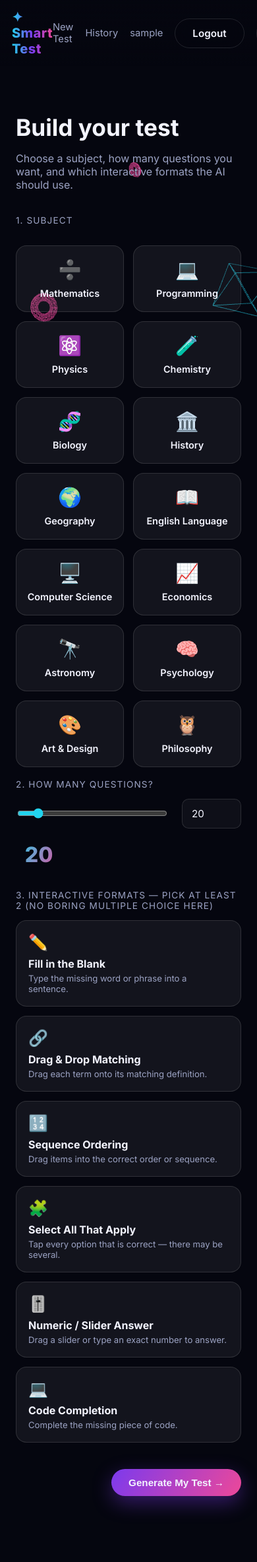
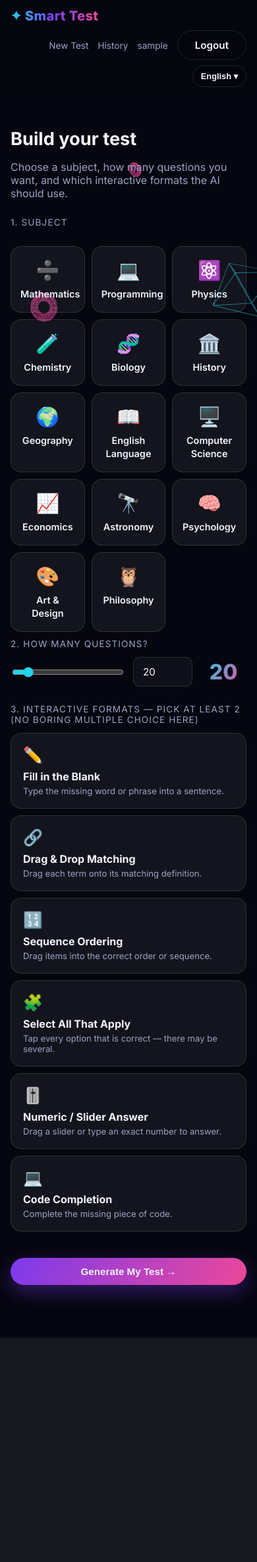
Before and after one commit to ikram-backend2324/ThinkPlay-AI, a Django app: page /quiz/setup/ in a window 390 px wide. Shown: the whole page at 66% size. After the commit the page ends 2028 px from the top, so only its background shows below. Run offline with Django 5.2, Linux system fonts and the light colour scheme; the visitor is signed in with stand-in values (Sample User, id 1); data comes from the database, SQL or seed files in the repository; some libraries are stand-ins or nearby versions.

Commit message:
Make the UI responsive on phones and small tablets
The navbar was the real breakage: .nav-links had no flex-wrap, so on
narrow viewports (New Test / History / username / Logout / language
dropdown all in one row) it overflowed and got silently clipped by
body's overflow-x: hidden — parts of the nav were unreachable on
mobile. Made nav-links/navbar wrap onto multiple rows instead, which
is a no-op on desktop since everything already fits on one line there.

Also expanded the single thin 640px breakpoint into a fuller pass
(setup page headings/grids, quiz question card, numeric slider, score
ring, history rows) plus an extra 400px tier for small phones, so
spacing and type scale properly instead of just surviving via flex-wrap
fallbacks.

Co-Authored-By: Claude Sonnet 5 <noreply@anthropic.com>

```diff
--- a/static/css/theme.css
+++ b/static/css/theme.css
@@ -58,6 +58,8 @@ a { color: inherit; text-decoration: none; }
   display: flex;
   align-items: center;
   justify-content: space-between;
+  flex-wrap: wrap;
+  row-gap: 10px;
   padding: 18px 32px;
   background: linear-gradient(to bottom, rgba(5, 6, 15, 0.85), transparent);
 }
@@ -75,7 +77,9 @@ a { color: inherit; text-decoration: none; }
 .nav-links {
   display: flex;
   align-items: center;
-  gap: 18px;
+  flex-wrap: wrap;
+  justify-content: flex-end;
+  gap: 10px 18px;
   font-size: 0.92rem;
   color: var(--text-dim);
 }
@@ -540,7 +544,47 @@ input:focus { outline: 2px solid var(--accent-2); outline-offset: 1px; }
 .empty-state { text-align: center; color: var(--text-dim); padding: 60px 20px; }
 
 @media (max-width: 640px) {
-  .navbar { padding: 14px 18px; }
+  .navbar { padding: 12px 16px; }
+  .nav-links { font-size: 0.85rem; gap: 8px 14px; }
   .question-card, .form-panel, .results-card { padding: 22px; }
   .matching-cols { flex-direction: column; }
+  .matching-col { min-width: 0; }
+
+  .hero { padding: 44px 18px 64px; gap: 18px; }
+  .hero-badges { gap: 8px; }
+  .badge { font-size: 0.75rem; padding: 6px 12px; }
+
+  .setup-wrap, .history-wrap { padding: 32px 16px 80px; }
+  .setup-wrap h1 { font-size: 1.7rem; }
+  .setup-wrap .lead { margin-bottom: 26px; }
+  .section-title { margin: 26px 0 12px; }
+  .subject-grid { grid-template-columns: repeat(auto-fill, minmax(110px, 1fr)); gap: 10px; }
+  .type-grid, .chip-grid { gap: 10px; }
+  .count-row { gap: 12px; }
+  .count-row input[type="range"] { min-width: 140px; }
+  .setup-footer { justify-content: stretch; }
+  .setup-footer .btn { width: 100%; }
+
+  .quiz-wrap { padding: 18px 14px 48px; }
+  .question-card { min-height: 0; }
+  .question-prompt { font-size: 1.1rem; }
+  .quiz-nav { gap: 10px; }
+  .quiz-nav .btn { flex: 1; }
+  .numeric-row { gap: 12px; }
+  .numeric-row input[type="range"] { min-width: 140px; }
+
+  .results-wrap { padding: 28px 16px; }
+  .results-card { padding: 28px 20px; }
+  .score-ring, .score-ring svg { width: 160px; height: 160px; }
+  .score-ring .score-num { font-size: 2.1rem; }
+
+  .history-row { padding: 14px 16px; gap: 12px; }
+  .review-item { padding: 18px 20px; }
 }
+
+@media (max-width: 400px) {
+  .lang-btn { padding: 8px 12px; font-size: 0.8rem; }
+  .subject-grid { grid-template-columns: repeat(auto-fill, minmax(96px, 1fr)); }
+  .numeric-exact { width: 110px; }
+  .code-blank { min-width: 90px; }
+}
```
